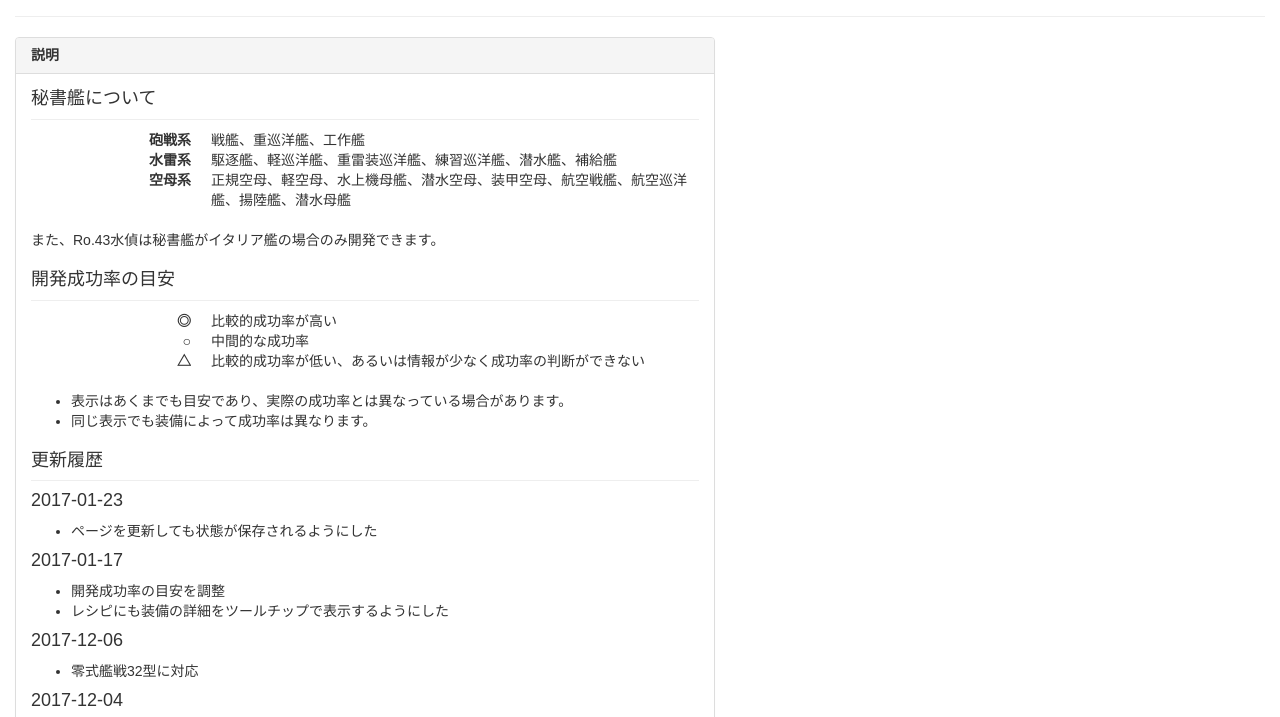
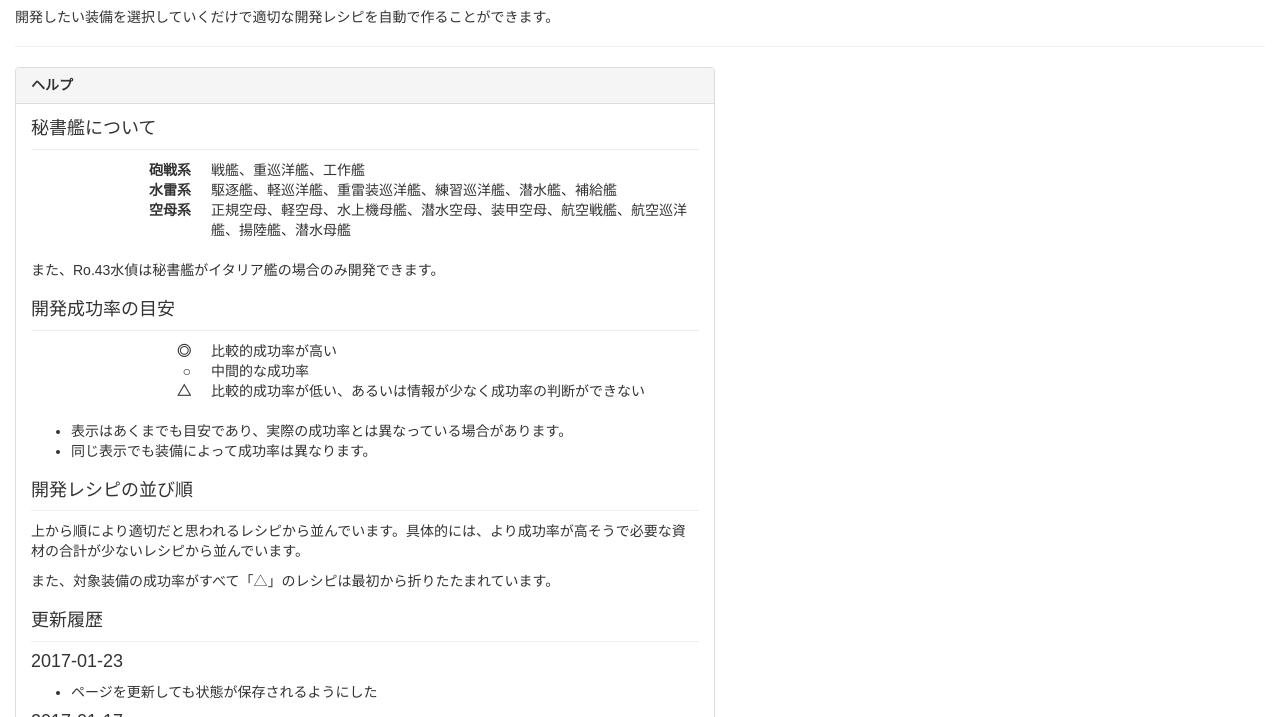
Before and after one commit to wantora/kancolle-recipe-generator, a React app: page public/index.html in a window 1280 px wide. Shown: the part 83-800 px from the top of the page. Built offline with nearby package versions, Linux system fonts and the light colour scheme.

Commit message:
ヘルプを更新

```diff
--- a/public/index.html
+++ b/public/index.html
@@ -20,13 +20,14 @@
 
 <div class="page-header">
   <h1>艦これ 開発レシピジェネレータ <small>複合レシピを自動生成</small></h1>
+  <p>開発したい装備を選択していくだけで適切な開発レシピを自動で作ることができます。</p>
 </div>
 
 <main>
   <div id="root"></div>
 
   <div class="panel panel-default">
-    <div class="panel-heading"><h2>説明</h2></div>
+    <div class="panel-heading"><h2>ヘルプ</h2></div>
     <div class="panel-body">
       <h3>秘書艦について</h3>
 
@@ -50,6 +51,11 @@
       <li>表示はあくまでも目安であり、実際の成功率とは異なっている場合があります。</li>
       <li>同じ表示でも装備によって成功率は異なります。</li>
       </ul>
+
+      <h3>開発レシピの並び順</h3>
+
+      <p>上から順により適切だと思われるレシピから並んでいます。具体的には、より成功率が高そうで必要な資材の合計が少ないレシピから並んでいます。</p>
+      <p>また、対象装備の成功率がすべて「△」のレシピは最初から折りたたまれています。</p>
 
       <h3>更新履歴</h3>
 
```
